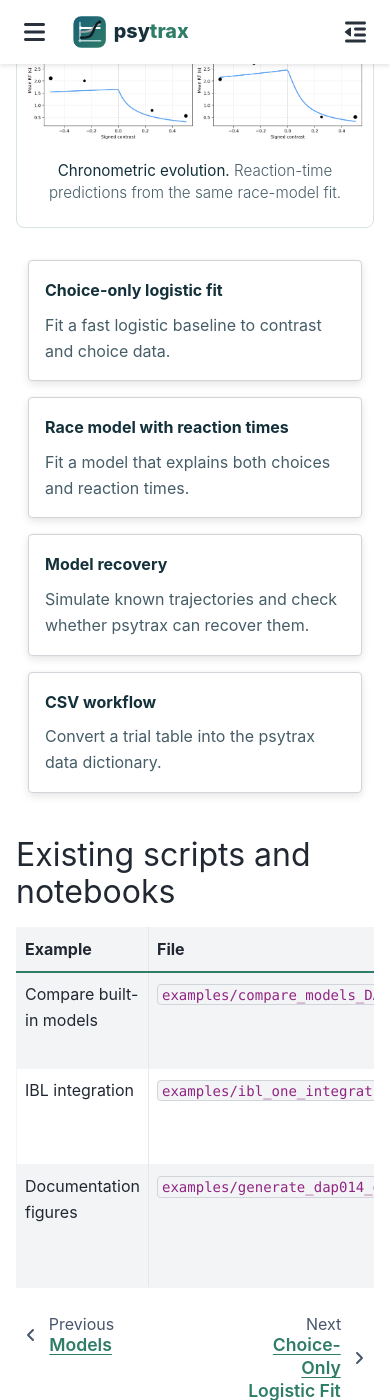
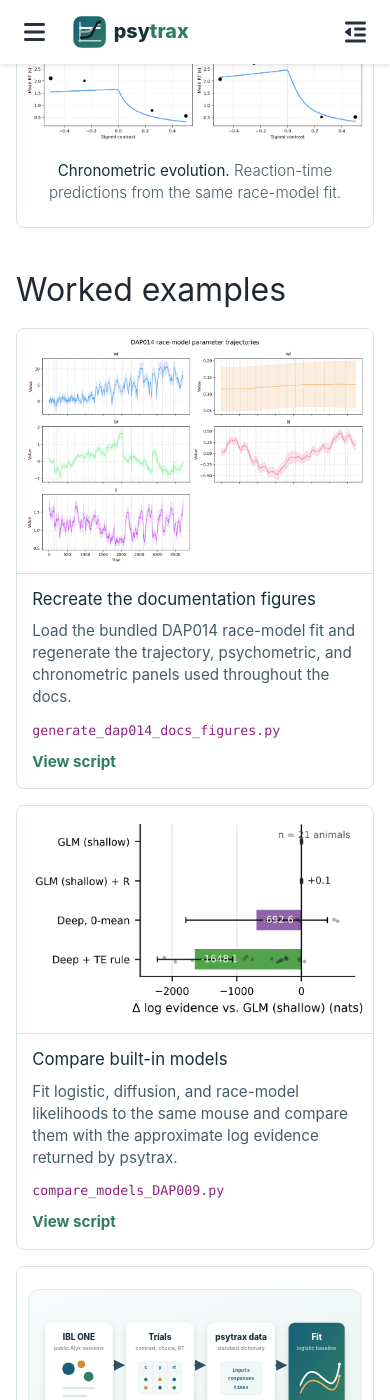
Before and after one commit to SamuelLiebana/psytrax, a Sphinx documentation site: the page built from docs/source/examples/index.md, in a window 390 px wide and 1400 px high, scrolled down 1925 px. Built offline with Sphinx 7.4.7 and the PyData theme 0.15.4, drawn with Linux system fonts in a browser that asks for light colours; some of the changed text lies outside the part shown.

Commit message:
add examples with images

````diff
--- a/docs/source/_static/psytrax.css
+++ b/docs/source/_static/psytrax.css
@@ -41,12 +41,6 @@ html[data-theme="dark"] {
 
 .navbar-header-items {
   min-height: 3.75rem;
-}
-
-.bd-header .primary-toggle {
-  align-items: center;
-  display: inline-flex !important;
-  visibility: visible !important;
 }
 
 .sd-card-title {
@@ -205,6 +199,65 @@ html[data-theme="dark"] {
   color: var(--psytrax-text);
 }
 
+.psytrax-worked-examples {
+  display: grid;
+  gap: 1rem;
+  grid-template-columns: 1fr;
+  margin: 1.2rem 0 2rem;
+}
+
+.psytrax-worked-example {
+  background: var(--psytrax-card-bg);
+  border: 1px solid var(--psytrax-border);
+  border-radius: 8px;
+  display: grid;
+  grid-template-columns: minmax(220px, 0.9fr) minmax(0, 1fr);
+  overflow: hidden;
+}
+
+.psytrax-worked-example img {
+  background: #ffffff;
+  border-right: 1px solid var(--psytrax-border);
+  display: block;
+  height: 100%;
+  min-height: 220px;
+  object-fit: contain;
+  object-position: center;
+  padding: 0.5rem;
+  width: 100%;
+}
+
+.psytrax-worked-example-body {
+  display: flex;
+  flex: 1;
+  flex-direction: column;
+  gap: 0.65rem;
+  padding: 0.95rem;
+}
+
+.psytrax-worked-example h3 {
+  color: var(--psytrax-text);
+  font-size: 1.05rem;
+  line-height: 1.25;
+  margin: 0;
+}
+
+.psytrax-worked-example p {
+  color: var(--psytrax-muted);
+  font-size: 0.95rem;
+  line-height: 1.45;
+  margin: 0;
+}
+
+.psytrax-worked-example .psytrax-script-link {
+  margin-top: auto;
+}
+
+.psytrax-script-link a {
+  font-weight: 700;
+  text-decoration: none;
+}
+
 .psytrax-footer-logos {
   align-items: center;
   display: flex;
@@ -241,4 +294,18 @@ html[data-theme="dark"] .psytrax-footer-logos img {
   .psytrax-example-gallery {
     grid-template-columns: 1fr;
   }
+
+  .psytrax-worked-examples {
+    grid-template-columns: 1fr;
+  }
+
+  .psytrax-worked-example {
+    grid-template-columns: 1fr;
+  }
+
+  .psytrax-worked-example img {
+    border-bottom: 1px solid var(--psytrax-border);
+    border-right: 0;
+    height: auto;
+  }
 }
--- a/docs/source/examples/index.md
+++ b/docs/source/examples/index.md
@@ -27,6 +27,40 @@ recovery, and data-loading examples.
   </figure>
 </div>
 
+## Worked examples
+
+<div class="psytrax-worked-examples">
+  <article class="psytrax-worked-example">
+    <img src="../_static/images/examples/dap014-race-trajectories.png" alt="DAP014 race-model parameter trajectories." />
+    <div class="psytrax-worked-example-body">
+      <h3>Recreate the documentation figures</h3>
+      <p>Load the bundled DAP014 race-model fit and regenerate the trajectory, psychometric, and chronometric panels used throughout the docs.</p>
+      <p><code>generate_dap014_docs_figures.py</code></p>
+      <p class="psytrax-script-link"><a href="https://github.com/SamuelLiebana/psytrax/blob/main/examples/generate_dap014_docs_figures.py">View script</a></p>
+    </div>
+  </article>
+  <article class="psytrax-worked-example">
+    <img src="../_static/images/examples/model-evidence-comparison.png" alt="Model evidence comparison plot." />
+    <div class="psytrax-worked-example-body">
+      <h3>Compare built-in models</h3>
+      <p>Fit logistic, diffusion, and race-model likelihoods to the same mouse and compare them with the approximate log evidence returned by psytrax.</p>
+      <p><code>compare_models_DAP009.py</code></p>
+      <p class="psytrax-script-link"><a href="https://github.com/SamuelLiebana/psytrax/blob/main/examples/compare_models_DAP009.py">View script</a></p>
+    </div>
+  </article>
+  <article class="psytrax-worked-example">
+    <img src="../_static/images/examples/ibl-integration-workflow.svg" alt="IBL ONE to psytrax data workflow." />
+    <div class="psytrax-worked-example-body">
+      <h3>Load public IBL trials</h3>
+      <p>Search subjects and sessions with ONE, handle common public IBL trial layouts, and convert the result to a psytrax data dictionary.</p>
+      <p><code>ibl_one_integration_walkthrough.ipynb</code></p>
+      <p class="psytrax-script-link"><a href="https://github.com/SamuelLiebana/psytrax/blob/main/examples/ibl_one_integration_walkthrough.ipynb">View notebook</a></p>
+    </div>
+  </article>
+</div>
+
+## Detailed examples
+
 ::::{grid} 1 1 2 2
 :gutter: 3
 
@@ -55,14 +89,6 @@ Convert a trial table into the psytrax data dictionary.
 :::
 ::::
 
-## Existing scripts and notebooks
-
-| Example | File | What it teaches |
-| --- | --- | --- |
-| Compare built-in models | `examples/compare_models_DAP009.py` | Fit several models to one mouse and compare evidence |
-| IBL integration | `examples/ibl_one_integration_walkthrough.ipynb` | Load public IBL trials through ONE and convert them to psytrax format |
-| Documentation figures | `examples/generate_dap014_docs_figures.py` | Generate trajectory and psychometric/chronometric figures from a saved race fit |
-
 ```{toctree}
 :maxdepth: 1
 :hidden:
````
Also changed, not shown: docs/source/_static/images/examples/ibl-integration-workflow.svg (added), docs/source/_static/images/examples/model-evidence-comparison.png (added).
